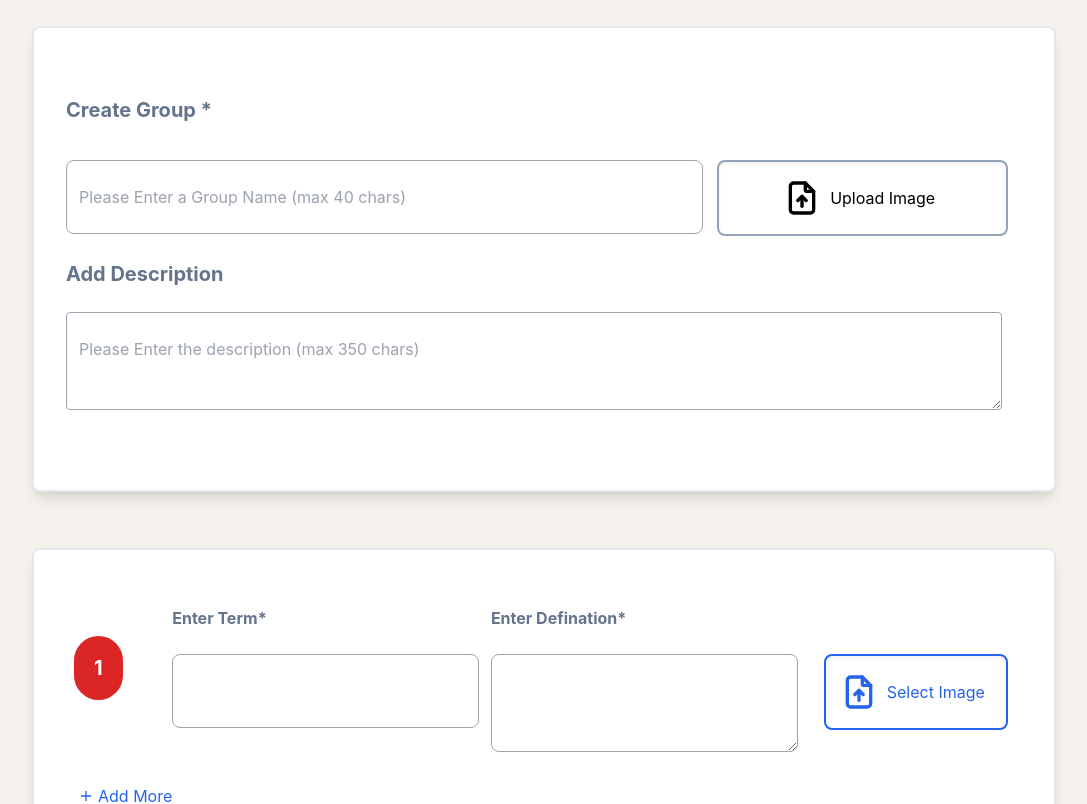
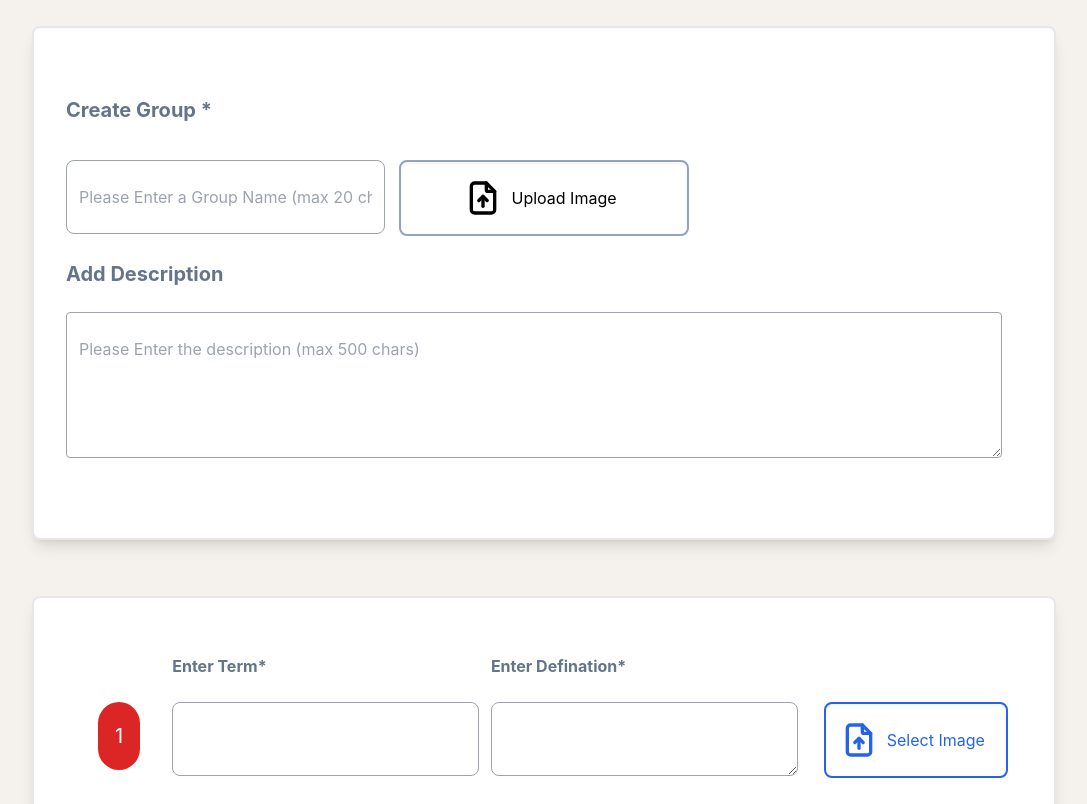
Before and after one commit to Arkanobot/flash-card-generator, a React (Create React App) app: page / in a window 1280 px wide. Shown: the part 260-1064 px from the top of the page, without its empty margins (96-1183 px from the left). Built offline with nearby package versions, Linux system fonts and the light colour scheme.

Commit message:
Added Share buttons, and Working on Minor Changes

```diff
--- a/package.json
+++ b/package.json
@@ -14,6 +14,8 @@
     "react-redux": "^8.0.5",
     "react-router-dom": "^6.8.0",
     "react-scripts": "5.0.1",
+    "react-share": "^4.4.1",
+    "react-toastify": "^9.1.1",
     "redux": "^4.2.0",
     "web-vitals": "^2.1.4"
   },
--- a/src/components/FlashCardCreator.jsx
+++ b/src/components/FlashCardCreator.jsx
@@ -142,16 +142,16 @@ export default function FlashCardCreator() {
           <strong className="text-slate-500 text-xl my-3 col-span-3">
             Create Group *
           </strong>
-          <div className="groupTitle flex flex-col col-span-2">
+          <div className="groupTitle flex flex-col col-span-1">
             <input
               className="form-control block w-full px-3 py-6 text-base font-normal text-gray-700 bg-white bg-clip-padding border border-solid border-gray-400 rounded-lg transition ease-in-out my-6 focus:text-gray-700 focus:bg-white focus:border-slate-500 focus:outline-none"
               type="text"
               label="groupTitle"
               spellCheck
               required
-              placeholder="Please Enter a Group Name (max 40 chars)"
+              placeholder="Please Enter a Group Name (max 20 chars)"
               minLength="1"
-              maxLength="40"
+              maxLength="20"
               onChange={(e) => handleCardGroup(e)}
             />
           </div>
@@ -182,9 +182,9 @@ export default function FlashCardCreator() {
               label="groupDescription"
               spellCheck
               required
-              placeholder="Please Enter the description (max 350 chars)"
-              row="5"
-              maxLength="350"
+              placeholder="Please Enter the description (max 500 chars)"
+              rows="4"
+              maxLength="500"
               onChange={(e) => {
                 handleGroupDesc(e);
               }}
@@ -203,13 +203,13 @@ export default function FlashCardCreator() {
           {term.map((data, i) => {
             return (
               <>
-                <div className=" termNumber col-span-1 p-2 py-12">
-                  <strong
-                    className="text-white text-xl p-5 bg-red-600 rounded-full "
+                <div className=" termNumber col-span-1 p-[30%] py-12">
+                  <div
+                    className={`text-white text-xl p-5 bg-red-600 rounded-full grid justify-center`}
                     onClick={() => deleteTerm(i)}
                   >
                     {i + 1}
-                  </strong>
+                  </div>
                 </div>
                 <div
                   className={`termName mr-3 ${
@@ -245,6 +245,7 @@ export default function FlashCardCreator() {
                     spellCheck
                     required
                     minLength="1"
+                    rows={`${term[i].img === "" ? 1 : 2}`}
                     onChange={(e) => handleTermDef(e, i)}
                   ></textarea>
                 </div>
@@ -283,16 +284,33 @@ export default function FlashCardCreator() {
                       <img src={term[i].img} alt={term[i].name} />
                     </div>
                     <div className="flex flex-col justify-around m-2">
+                      <div
+                        onClick={() => deleteImg(i)}
+                        // onClick={() => deleteTerm(i)}
+                        className={`cursor-pointer ${i === 0 ? "" : "hidden"}`}
+                      >
+                        <MdOutlineDeleteForever
+                          size={33}
+                          style={{ color: "#94a3b8" }}
+                        />
+                      </div>
+                      <div
+                        // onClick={() => deleteImg(i)}
+                        onClick={() => deleteTerm(i)}
+                        className={`cursor-pointer ${i === 0 ? "hidden" : ""}`}
+                      >
+                        <MdOutlineDeleteForever
+                          size={33}
+                          style={{ color: "#94a3b8" }}
+                        />
+                      </div>
                       <div>
-                        <label for={`img-upload${i}`}>
+                        <label
+                          for={`img-upload${i}`}
+                          className="cursor-pointer"
+                        >
                           <BiEdit size={30} style={{ color: "#2563eb" }} />
                         </label>
-                      </div>
-                      <div onClick={() => deleteImg(i)}>
-                        <MdOutlineDeleteForever
-                          size={33}
-                          style={{ color: "#2563eb" }}
-                        />
                       </div>
                     </div>
                   </div>
--- a/src/components/FlashCardTerms.jsx
+++ b/src/components/FlashCardTerms.jsx
@@ -14,6 +14,19 @@ import { mobileVal } from "../redux/isMobile";
 
 //react-icons
 import { HiOutlineClipboardDocumentCheck } from "react-icons/hi2";
+
+//react-toastify
+import { ToastContainer, toast } from "react-toastify";
+import "react-toastify/dist/ReactToastify.css";
+
+//react-share
+import {
+  EmailShareButton,
+  FacebookShareButton,
+  LinkedinShareButton,
+  TwitterShareButton,
+  WhatsappShareButton,
+} from "react-share";
 
 // const Count = 0;
 
@@ -96,16 +109,21 @@ function FlashCardTerms(props) {
   //modal- copy to clipboard
   const handleCopy = () => {
     window.navigator.clipboard.writeText(window.location.href);
-    window.alert("Link Copied!");
+    notify();
   };
 
-  //modal - Email
-  const loc = window.location.href;
-  const handleMailTo = () => {
-    window.open(
-      `mailto:?Subject=Hey,%20I%20found%20a%20qreally%20rinteresting%20flashcard!,%20take%20a%20look! &body= Link: ${loc}`
-    );
-  };
+  //copy - toast
+  const notify = () =>
+    toast.success("Link Copied!", {
+      position: "bottom-left",
+      autoClose: 5000,
+      hideProgressBar: false,
+      closeOnClick: true,
+      pauseOnHover: true,
+      draggable: true,
+      progress: undefined,
+      theme: "light",
+    });
 
   return (
     <div
@@ -124,16 +142,16 @@ function FlashCardTerms(props) {
         }`}
       >
         <div
-          className={`termCount col-span-1 rounded-lg border-2 bg-white shadow-lg shadow-gray py-5`}
+          className={`termCount col-span-1 rounded-lg border-2 bg-white shadow-lg shadow-gray py-5 grid grid-cols-1`}
         >
-          <span className=" m-5 text-2xl text-slate-500 font-semibold border-b-2 border-slate-400 overflow-auto w-full">
+          <span className=" m-5 text-2xl text-slate-500 font-semibold border-b-2 border-slate-400 overflow-auto col-span-1">
             Flashcards
           </span>
           {keys.map((name) => {
             return (
               <div
                 onClick={() => handleClick(name)}
-                className={`px-14 py-4  font-semibold hover:bg-slate-100 ${
+                className={`font-semibold hover:bg-slate-100 col-span-1 justify-self-center px-[5%] py-1 ${
                   active === name ? "text-red-700 text-3xl" : "text-2xl"
                 }`}
               >
@@ -229,7 +247,10 @@ function FlashCardTerms(props) {
           <RiArrowGoForwardLine className="h-5 w-5 m-1 mx-auto" />
           <span className="col-span-1">Share</span>
         </button>
-        <button className="rounded-lg border-2 py-6 px-8 bg-white shadow-lg shadow-gray mb-5 mx-[6%] text-xl text-slate-500 font-semibold grid  grid-cols-3 place-content-center hover:bg-slate-100">
+        <button
+          className="rounded-lg border-2 py-6 px-8 bg-white shadow-lg shadow-gray mb-5 mx-[6%] text-xl text-slate-500 font-semibold grid  grid-cols-3 place-content-center hover:bg-slate-100"
+          onClick={handlePrint}
+        >
           <BsBoxArrowInDown className="h-5 w-5 mx-auto" />
           Download
         </button>
@@ -247,7 +268,9 @@ function FlashCardTerms(props) {
         class={`fixed z-40 w-screen h-screen inset-0 bg-gray-900 bg-opacity-60 ${
           share === "Share" ? "" : "hidden"
         }`}
-      ></div>
+      >
+        <ToastContainer />
+      </div>
 
       <div
         id="dialog"
@@ -283,22 +306,32 @@ function FlashCardTerms(props) {
           {/*modal share buttons */}
           <div className={`mt-10 mx-1 flex justify-between`}>
             <div className="facebook shadow-inner shadow-slate-300 rounded-md p-1 h-10 w-10">
-              <BsFacebook size={30} style={{ color: "#0165E1" }} />
+              <FacebookShareButton url={`${window.location.href}`}>
+                <BsFacebook size={30} style={{ color: "#0165E1" }} />
+              </FacebookShareButton>
             </div>
             <div className="linkedin shadow-inner shadow-slate-300 rounded-md p-1 h-10 w-10">
-              <BsLinkedin size={30} style={{ color: "#0077B5" }} />
+              <LinkedinShareButton url={`${window.location.href}`}>
+                <BsLinkedin size={30} style={{ color: "#0077B5" }} />
+              </LinkedinShareButton>
             </div>
             <div className="whatsapp shadow-inner shadow-slate-300 rounded-md p-1 h-10 w-10">
-              <FaWhatsappSquare size={30} style={{ color: "#25D366" }} />
+              <WhatsappShareButton url={`${window.location.href}`}>
+                <FaWhatsappSquare size={30} style={{ color: "#25D366" }} />
+              </WhatsappShareButton>
             </div>
             <div className="twitter shadow-inner shadow-slate-300 rounded-md p-1 h-10 w-10">
-              <FaTwitterSquare size={30} style={{ color: "#1DA1F2" }} />
+              <TwitterShareButton url={`${window.location.href}`}>
+                <FaTwitterSquare size={30} style={{ color: "#1DA1F2" }} />
+              </TwitterShareButton>
             </div>
             <div
               className="email shadow-inner shadow-slate-300 rounded-md p-1 h-10 w-10"
-              onClick={handleMailTo}
+              // onClick={handleMailTo}
             >
-              <MdEmail size={30} />
+              <EmailShareButton url={`${window.location.href}`}>
+                <MdEmail size={30} />
+              </EmailShareButton>
             </div>
           </div>
         </div>
```
Also changed, not shown: 1 other file (tests, documents, lock files or other folders).
